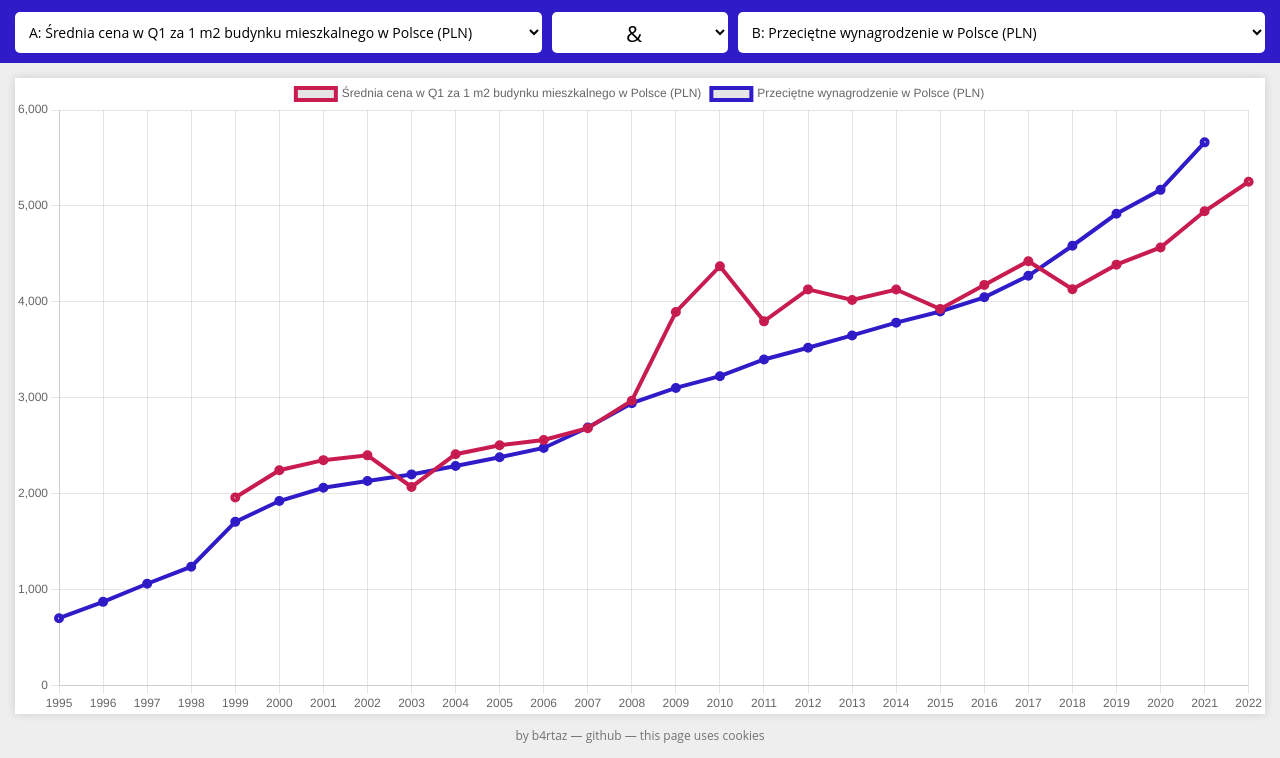
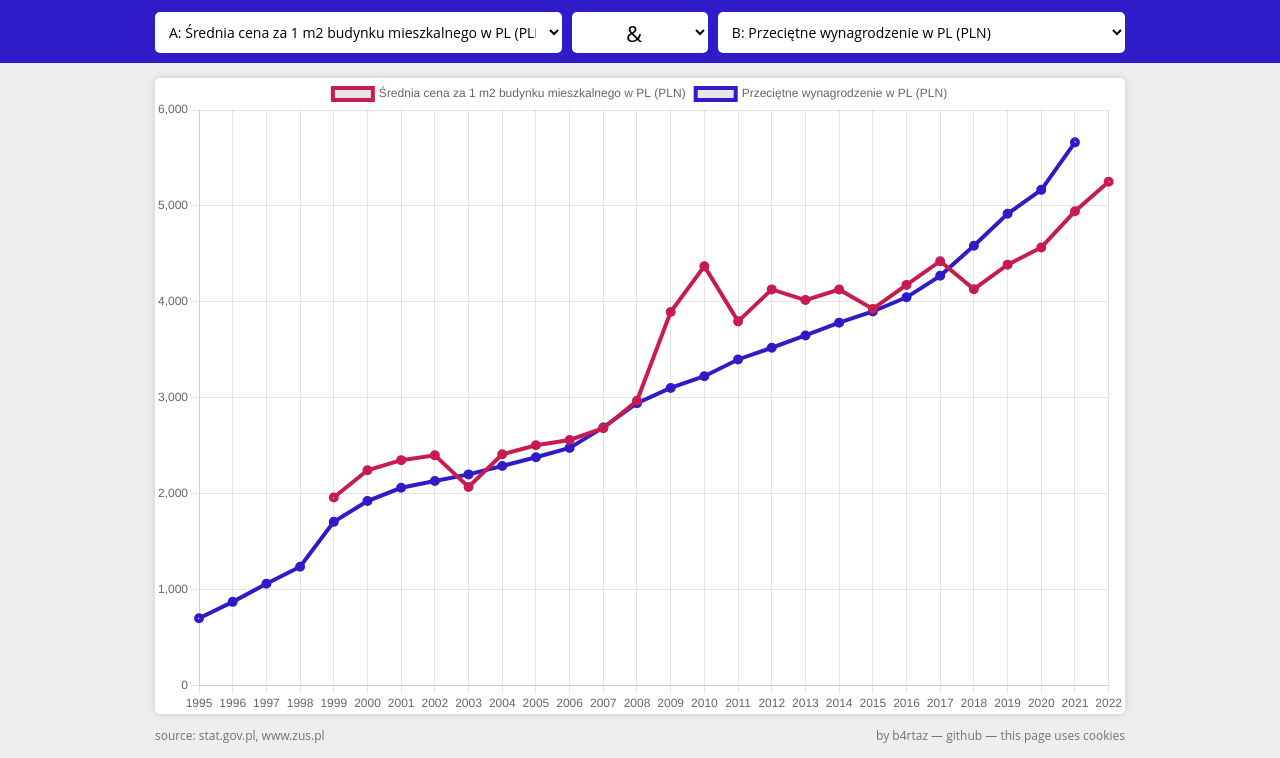
Before and after one commit to b4rtaz/zloty-go-brrrr, a plain HTML site: page index.html in a window 1280 px wide. Shown: the part 42-800 px from the top of the page. Drawn offline with nearby package versions, Linux system fonts and the light colour scheme.

Commit message:
polishing.

```diff
--- a/assets/script.js
+++ b/assets/script.js
@@ -1,13 +1,15 @@
 
 const colors = ['#C81B50', '#2f1bc8', '#1ec81b'];
+let setsUrls = null;
+let sets = null;
 let chart = null;
 
-function fillSelect(setSelect, sets, letter, selectedIndex) {
-    for (let setIndex = 0; setIndex < sets.length; setIndex++) {
+function fillSelect(setSelect, letter, selectedId) {
+    for (const setId of Object.keys(sets)) {
         const option = document.createElement('option');
-        option.value = setIndex;
-        option.innerText = `${letter}: ` + sets[setIndex].title['pl'];
-        if (setIndex === selectedIndex) {
+        option.value = setId;
+        option.innerText = `${letter}: ` + sets[setId].title['pl'];
+        if (setId === selectedId) {
             option.setAttribute('selected', '');
         }
         setSelect.appendChild(option);
@@ -18,7 +20,7 @@ function render(labels, datasets) {
     if (chart) {
         chart.destroy();
     }
-    const context = document.getElementById('chart').getContext('2d');
+    const context = document.getElementById('chart-canvas').getContext('2d');
     const scales = {
         y0: {
             type: 'linear',
@@ -50,6 +52,18 @@ function render(labels, datasets) {
     });
 }
 
+function updateHash(set1Id, set2Id, mode) {
+    location.hash = `${set1Id}/${mode}/${set2Id}`;
+}
+
+function readHash() {
+    if (location.hash) {
+        const parts = location.hash.substring(1).split('/');
+        return { set1Id: parts[0], set2Id: parts[2] };
+    }
+    return null;
+}
+
 function readMinMax(sets) {
     const allYears = sets.map(set => set.data.map(item => item.year)).flat();
     const minYear = Math.min(...allYears);
@@ -57,12 +71,12 @@ function readMinMax(sets) {
     return { minYear, maxYear };
 }
 
-function renderCompare(sets) {
-    const { minYear, maxYear } = readMinMax(sets);
+function renderCompareMode(selectedSets) {
+    const { minYear, maxYear } = readMinMax(selectedSets);
     const labels = [];
-    const haveSameUnits = (sets[0].unit === sets[1].unit);
+    const haveSameUnits = (selectedSets[0].unit === selectedSets[1].unit);
 
-    const datasets = sets.map((set, index) => {
+    const datasets = selectedSets.map((set, index) => {
         return {
             label: set.title['pl'],
             data: [],
@@ -75,8 +89,8 @@ function renderCompare(sets) {
     for (let year = minYear; year <= maxYear; year++) {
         labels.push(String(year));
 
-        for (let setIndex = 0; setIndex < sets.length; setIndex++) {
-            const set = sets[setIndex];
+        for (let setIndex = 0; setIndex < selectedSets.length; setIndex++) {
+            const set = selectedSets[setIndex];
             const item = set.data.find(i => i.year === year);
             datasets[setIndex].data.push(item
                 ? item.value
@@ -86,14 +100,14 @@ function renderCompare(sets) {
     render(labels, datasets);
 }
 
-function renderRatio(sets) {
-    const { minYear, maxYear } = readMinMax(sets);
+function renderRatioMode(selectedSets) {
+    const { minYear, maxYear } = readMinMax(selectedSets);
     const labels = [];
     const data = [];
 
     for (let year = minYear; year <= maxYear; year++) {
-        const item1 = sets[0].data.find(i => i.year === year);
-        const item2 = sets[1].data.find(i => i.year === year);
+        const item1 = selectedSets[0].data.find(i => i.year === year);
+        const item2 = selectedSets[1].data.find(i => i.year === year);
         labels.push(String(year));
         if (item1 && item2) {
             data.push((item2.value === 0) ? 0 : (item1.value / item2.value));
@@ -113,39 +127,70 @@ function renderRatio(sets) {
     ]);
 }
 
+function updateDataSources(selectedSets) {
+    const dataSources = document.getElementById('data-sources');
+    dataSources.innerHTML = '';
+
+    for (const set of selectedSets) {
+        if (dataSources.children.length > 0) {
+            dataSources.appendChild(document.createTextNode(', '));
+        }
+        const link = document.createElement('a');
+        link.innerText = new URL(set.source).host;
+        link.setAttribute('href', set.source);
+        link.setAttribute('target', '_blank');
+        dataSources.appendChild(link);
+    }
+}
+
 async function main() {
-    const list = await (await fetch('./data/list.json')).json();
-    const responses = await Promise.all(list.map(item => fetch(`./data/${item}`)));
-    const sets = await Promise.all(responses.map(response => response.json()));
+    const setsIds = setsUrls.map(url => url.replace(/\..*/, ''));
+    const responses = await Promise.all(setsUrls.map(url => fetch(`./data/${url}`)));
+    const setsData = await Promise.all(responses.map(response => response.json()));
+    sets = setsIds.reduce((result, setId, index) => {
+        result[setId] = setsData[index];
+        return result;
+    }, {});
+
+    let hashIds = readHash();
+    if (hashIds && (!setsIds.includes(hashIds.set1Id) || !setsIds.includes(hashIds.set2Id))) {
+        hashIds = null;
+    }
 
     const modeSelect = document.getElementById('mode');
     const set1Select = document.getElementById('set1');
     const set2Select = document.getElementById('set2');
-    fillSelect(set1Select, sets, 'A', 0);
-    fillSelect(set2Select, sets, 'B', 1);
-    modeSelect.addEventListener('change', reload);
-    set1Select.addEventListener('change', reload);
-    set2Select.addEventListener('change', reload);
+    fillSelect(set1Select, 'A', hashIds ? hashIds.set1Id : setsIds[0]);
+    fillSelect(set2Select, 'B', hashIds ? hashIds.set2Id : setsIds[1]);
+    modeSelect.addEventListener('change', open);
+    set1Select.addEventListener('change', open);
+    set2Select.addEventListener('change', open);
 
-    function reload() {
-        const set1Index = parseInt(set1Select.value);
-        const set2Index = parseInt(set2Select.value);
+    function open() {
+        const set1Id = set1Select.value;
+        const set2Id = set2Select.value;
         const selectedSets = [
-            sets[set1Index],
-            sets[set2Index]
+            sets[set1Id],
+            sets[set2Id]
         ];
 
         switch (modeSelect.value) {
             case 'compare':
-                renderCompare(selectedSets);
+                renderCompareMode(selectedSets);
                 break;
             case 'ratio':
-                renderRatio(selectedSets);
+                renderRatioMode(selectedSets);
                 break;
         }
+        updateHash(set1Id, set2Id, modeSelect.value);
+        updateDataSources(selectedSets);
     }
 
-    reload();
+    open();
+}
+
+function setup(urls) {
+    setsUrls = urls;
 }
 
 document.addEventListener('DOMContentLoaded', main);
--- a/assets/style.css
+++ b/assets/style.css
@@ -6,15 +6,22 @@ html, body {width: 100vw; height: 100vh; margin: 0; padding: 0; overflow: hidden
 #header {background: #2f1bc8;}
 #header .title {padding: 20px 10px; text-align: center; color: #FFF;}
 #header .title h1 {margin: 0; padding: 0; font-size: 20px; font-weight: bold;}
-#header .selector {padding: 0 10px 10px; display: flex; flex-direction: row;}
+#header .selector {padding: 0 10px 10px; margin: 0 auto; display: flex; flex-direction: row; width: 100%; max-width: 1000px; box-sizing: border-box;}
 #header .selector .choice {flex: 3; min-width: 60px; margin: 0 5px;}
 #header .selector .choice.mode {flex: 1;}
 #header .selector .choice.mode select {font-size: 22px; padding-top: 2px; padding-bottom: 2px; text-align: center;}
 #header .selector .choice select {width: 100%; height: 100%; border: 0; padding: 10px; background: #FFF; border-radius: 5px;}
 
 #chart-box {flex: 1; padding: 15px;}
-#chart {background: #FFF; box-shadow: 0 0 8px rgba(0, 0, 0, .15);}
+#chart-box .chart {background: #FFF; box-shadow: 0 0 10px rgba(0, 0, 0, .15); width: 100%; max-width: 970px; height: 100%; border-radius: 5px; margin: 0 auto;}
 
-#footer {padding: 0 10px 15px; font-size: 12px; margin: 0 10px; text-align: center; color: #727272;}
+#footer {padding: 0 0 5px; font-size: 12px; margin: 0 auto; text-align: center; display: flex; width: 100%; max-width: 1000px; color: #727272;}
 #footer a {text-decoration: none; color: #727272;}
 #footer a:hover {text-decoration: underline;}
+#footer .row {margin: 0 15px 10px;}
+@media (max-width: 799px) {
+    #footer {flex-direction: column; text-align: center;}
+}
+@media (min-width: 800px) {
+    #footer .row.credits {flex: 1; text-align: right;}
+}
--- a/data/list.json
+++ /dev/null
@@ -1,9 +0,0 @@
-[
-    "pl-avg-square-meter-apartment-price.json",
-    "pl-avg-wage.json",
-    "pl-min-wage.json",
-    "pl-avg-euro-diesel.json",
-    "pl-gdp-per-capita.json",
-    "pl-inflation.json",
-    "pl-electricity-price.json"
-]
--- a/data/pl-avg-euro-diesel.json
+++ b/data/pl-avg-euro-diesel.json
@@ -1,7 +1,7 @@
 {
     "source": "https://www.lotos.pl/145/type,oil_eurodiesel/dla_biznesu/hurtowe_ceny_paliw/archiwum_cen_paliw",
     "title": {
-        "pl": "Średnia roczna cena 1000 litrów oleju napędowego w Polsce (PLN)"
+        "pl": "Średnia roczna cena 1000 litrów oleju napędowego w PL (PLN)"
     },
     "unit": "PLN",
     "data": [
--- a/data/pl-avg-square-meter-apartment-price.json
+++ b/data/pl-avg-square-meter-apartment-price.json
@@ -1,7 +1,7 @@
 {
     "source": "https://stat.gov.pl/obszary-tematyczne/przemysl-budownictwo-srodki-trwale/budownictwo/cena-1-m2-powierzchni-uzytkowej-budynku-mieszkalnego-oddanego-do-uzytkowania,8,1.html",
     "title": {
-        "pl": "Średnia cena w Q1 za 1 m2 budynku mieszkalnego w Polsce (PLN)"
+        "pl": "Średnia cena za 1 m2 budynku mieszkalnego w PL (PLN)"
     },
     "unit": "PLN",
     "data": [
--- a/data/pl-avg-wage.json
+++ b/data/pl-avg-wage.json
@@ -1,7 +1,7 @@
 {
     "source": "https://www.zus.pl/baza-wiedzy/skladki-wskazniki-odsetki/wskazniki/przecietne-wynagrodzenie-w-latach",
     "title": {
-        "pl": "Przeciętne wynagrodzenie w Polsce (PLN)"
+        "pl": "Przeciętne wynagrodzenie w PL (PLN)"
     },
     "unit": "PLN",
     "data": [
--- a/data/pl-electricity-price.json
+++ b/data/pl-electricity-price.json
@@ -1,7 +1,7 @@
 {
     "source": "https://www.ure.gov.pl/pl/energia-elektryczna/ceny-wskazniki/7852,Srednia-cena-sprzedazy-energii-elektrycznej-na-rynku-konkurencyjnym-roczna-i-kwa.html",
     "title": {
-        "pl": "Średnia cena energii elektrycznej w Polsce (PLN/MWh)"
+        "pl": "Średnia cena energii elektrycznej w PL (PLN/MWh)"
     },
     "unit": "PLN/MWh",
     "data": [
--- a/data/pl-gdp-per-capita.json
+++ b/data/pl-gdp-per-capita.json
@@ -1,7 +1,7 @@
 {
     "source": "https://datacommons.org/place/country/POL?utm_medium=explore&mprop=amount&popt=EconomicActivity&cpv=activitySource%2CGrossDomesticProduction&hl=en#",
     "title": {
-        "pl": "PKB per capita Polski (USD)"
+        "pl": "PKB per capita PL (USD)"
     },
     "unit": "USD",
     "data": [
--- a/data/pl-inflation.json
+++ b/data/pl-inflation.json
@@ -1,7 +1,7 @@
 {
     "source": "https://stat.gov.pl/obszary-tematyczne/ceny-handel/wskazniki-cen/wskazniki-cen-towarow-i-uslug-konsumpcyjnych-pot-inflacja-/roczne-wskazniki-cen-towarow-i-uslug-konsumpcyjnych/",
     "title": {
-        "pl": "Inflacja w Polsce (wzrost w pkt. procentowych do roku poprzedniego)"
+        "pl": "Inflacja w PL (wzrost w pkt. procentowych do roku poprzedniego)"
     },
     "unit": "% points",
     "data": [
--- a/data/pl-min-wage.json
+++ b/data/pl-min-wage.json
@@ -1,7 +1,7 @@
 {
     "source": "https://www.zus.pl/baza-wiedzy/skladki-wskazniki-odsetki/wskazniki/minimalne-wynagrodzenie-za-prace-od-2003-r",
     "title": {
-        "pl": "Minimalne wynagrodzenie w Polsce (PLN)"
+        "pl": "Minimalne wynagrodzenie w PL (PLN)"
     },
     "unit": "PLN",
     "data": [
--- a/index.html
+++ b/index.html
@@ -6,8 +6,19 @@
     <meta name="viewport" content="width=device-width, initial-scale=1">
 
     <script src="https://cdn.jsdelivr.net/npm/chart.js@3.9.1/dist/chart.min.js"></script>
-    <link href="./assets/style.css?v=1" rel="stylesheet">
-	<script src="./assets/script.js?v=1"></script>
+    <link href="./assets/style.css?v=3" rel="stylesheet">
+	<script src="./assets/script.js?v=3"></script>
+    <script>
+        setup([
+            "pl-avg-square-meter-apartment-price.json",
+            "pl-avg-wage.json",
+            "pl-min-wage.json",
+            "pl-avg-euro-diesel.json",
+            "pl-gdp-per-capita.json",
+            "pl-inflation.json",
+            "pl-electricity-price.json"
+        ]);
+    </script>
 </head>
 <body>
     <div id="main">
@@ -32,13 +43,20 @@
         </header>
 
         <div id="chart-box">
-            <canvas id="chart"></canvas>
+            <div class="chart">
+                <canvas id="chart-canvas"></canvas>
+            </div>
         </div>
 
         <footer id="footer">
-            by <a href="https://twitter.com/b4rtaz">b4rtaz</a> &mdash;
-            <a href="https://github.com/b4rtaz/zloty-go-brrrr">github</a> &mdash;
-            this page uses cookies
+            <div class="row data-source">
+                source: <span id="data-sources"></span>
+            </div>
+            <div class="row credits">
+                by <a href="https://twitter.com/b4rtaz">b4rtaz</a> &mdash;
+                <a href="https://github.com/b4rtaz/zloty-go-brrrr">github</a> &mdash;
+                this page uses cookies
+            </div>
         </footer>
     </div>
 
```
